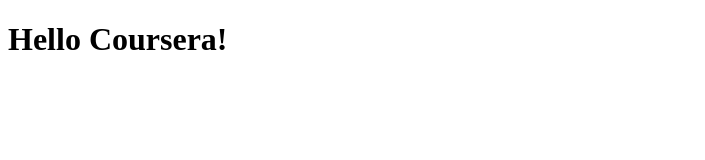
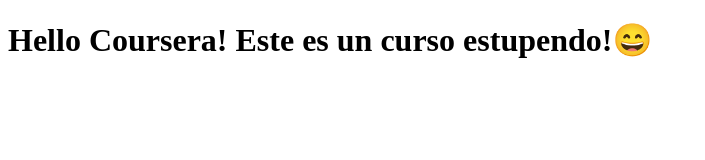
Before and after one commit to EdwinPereira/coursera-test, a plain HTML site: page site/index.html in a window 1280 px wide. Shown: the whole page, without its empty margins (0-705 px from the left). Drawn offline with Linux system fonts and the light colour scheme.

Commit message:
Small addition to our page content.

```diff
--- a/site/index.html
+++ b/site/index.html
@@ -4,6 +4,6 @@
 		<title>Hello Coursera!</title>
 	</head>
 	<body>
-		<h1>Hello Coursera!</h1>
+		<h1>Hello Coursera! Este es un curso estupendo!😄</h1>
 	</body>
 </html>
```
